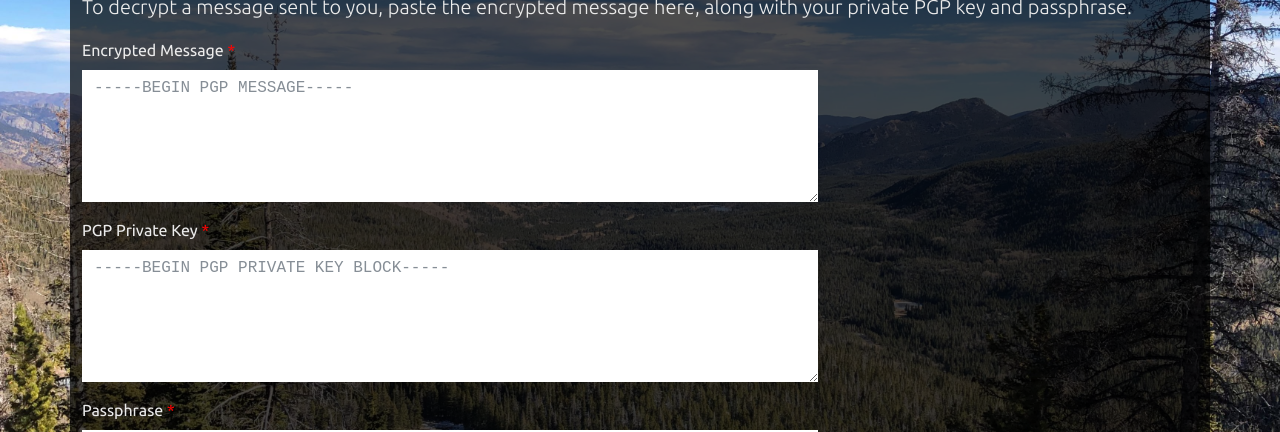
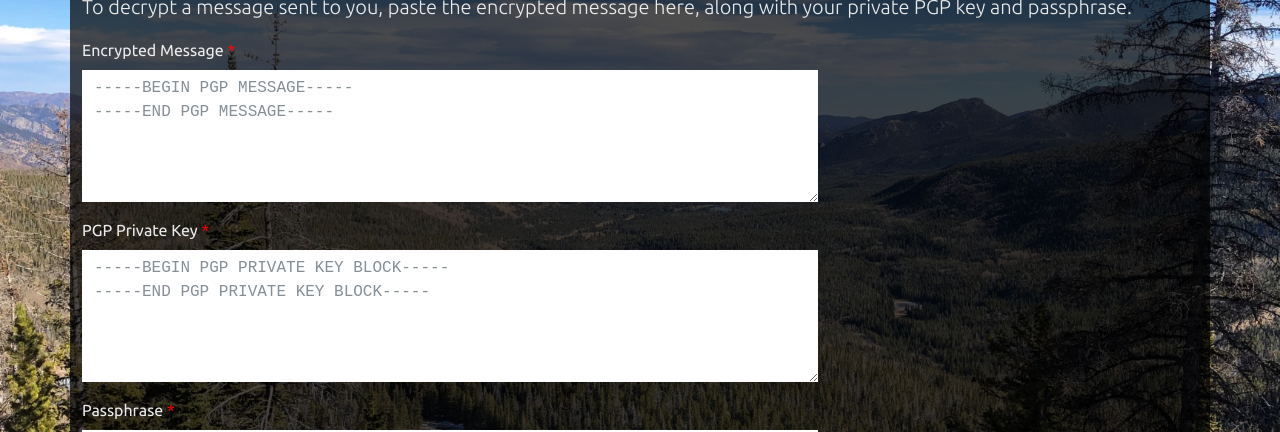
Before and after one commit to jack-hermanson/pgp-gui, a React (Create React App) app in the folder client/: page /decrypt in a window 1280 px wide. Shown: the part 120-552 px from the top of the page. Built offline with nearby package versions, Linux system fonts and the light colour scheme.

Commit message:
update decrypt placeholders

```diff
--- a/client/src/components/Decrypt/DecryptPage.tsx
+++ b/client/src/components/Decrypt/DecryptPage.tsx
@@ -58,7 +58,8 @@ export const DecryptPage: FunctionComponent = () => {
                             id={id}
                             rows={TEXTAREA_ROWS}
                             type="textarea"
-                            placeholder="-----BEGIN PGP MESSAGE-----"
+                            placeholder="-----BEGIN PGP MESSAGE-----
+-----END PGP MESSAGE-----"
                         />
                     </FormGroup>
                 </Col>
@@ -78,7 +79,8 @@ export const DecryptPage: FunctionComponent = () => {
                         <Input
                             type="textarea"
                             id={id}
-                            placeholder="-----BEGIN PGP PRIVATE KEY BLOCK-----"
+                            placeholder="-----BEGIN PGP PRIVATE KEY BLOCK-----
+-----END PGP PRIVATE KEY BLOCK-----"
                             rows={TEXTAREA_ROWS}
                         />
                     </FormGroup>
```
